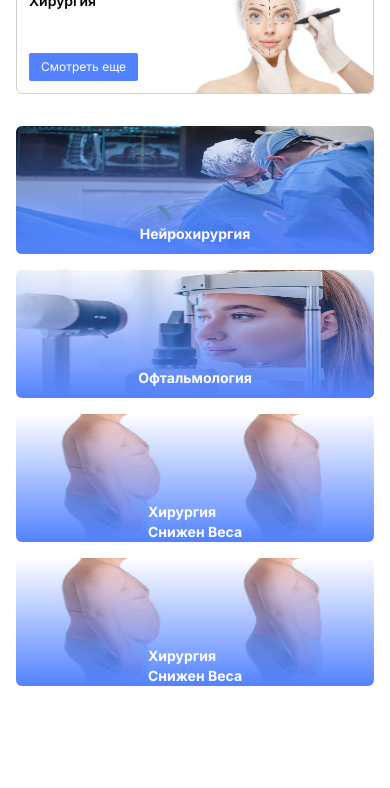
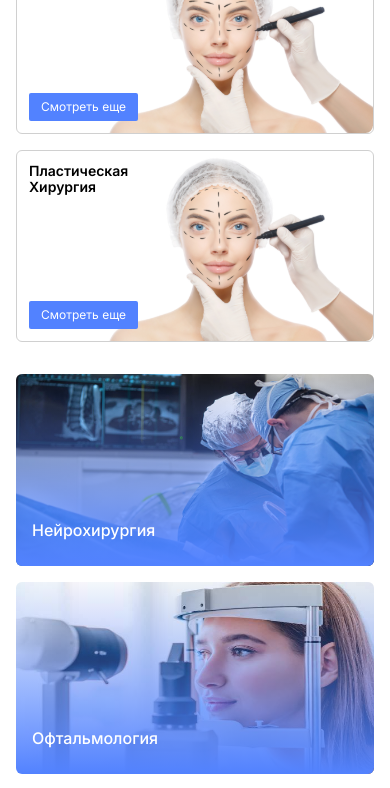
Before and after one commit to emilsultanov/112-med, a Next.js app: page / in a window 390 px wide. Shown: the part 1040-1828 px from the top of the page. Before the commit the page ends 1742 px from the top, so only its background shows below. Built offline with nearby package versions, Linux system fonts and the light colour scheme.

Commit message:
Make second type cars responsive

```diff
--- a/src/app/page.tsx
+++ b/src/app/page.tsx
@@ -84,9 +84,9 @@ export default function Home() {
 
 		<section className={'py-4'}>
 		  <div className="container">
-			 <div className={'gap-4 grid grid-cols-1 sm:grid-cols-2'}>
+			 <div className={'gap-4 grid grid-cols-1 xs:grid-cols-2 2xl:grid-cols-3'}>
 				<div>
-				  <div className={'border border-primary-gray-200 rounded-md flex justify-end relative sm:h-full'}>
+				  <div className={'border border-primary-gray-200 rounded-md flex justify-end relative h-48'}>
 					 <Image
 						priority
 						src={plasticSurgery}
@@ -100,7 +100,7 @@ export default function Home() {
 				  </div>
 				</div>
 				<div>
-				  <div className={'border border-primary-gray-200 rounded-md flex justify-end relative sm:h-full'}>
+				  <div className={'border border-primary-gray-200 rounded-md flex justify-end relative h-48'}>
 					 <Image
 						priority
 						src={plasticSurgery}
@@ -114,7 +114,7 @@ export default function Home() {
 				  </div>
 				</div>
 				<div>
-				  <div className={'border border-primary-gray-200 rounded-md flex justify-end relative sm:h-full'}>
+				  <div className={'border border-primary-gray-200 rounded-md flex justify-end relative h-48'}>
 					 <Image
 						priority
 						src={plasticSurgery}
@@ -128,7 +128,7 @@ export default function Home() {
 				  </div>
 				</div>
 				<div>
-				  <div className={'border border-primary-gray-200 rounded-md flex justify-end relative sm:h-full'}>
+				  <div className={'border border-primary-gray-200 rounded-md flex justify-end relative h-48'}>
 					 <Image
 						priority
 						src={plasticSurgery}
@@ -147,52 +147,52 @@ export default function Home() {
 
 		<section className={'py-4'}>
 		  <div className="container">
-			 <div className="gap-4 grid grid-cols-1 sm:grid-cols-2">
+			 <div className="gap-4 grid grid-cols-1 xs:grid-cols-2 lg:grid-cols-3">
 				<div>
-				  <div className={'h-32 w-full rounded-md relative overflow-hidden'}>
+				  <div className={'h-48 w-full rounded-md relative overflow-hidden'}>
 					 <Image
 						fill
 						src={neurosurgery}
 						alt={'neurosurgery'}
 					 />
-					 <div className={'absolute bg-gradient-blue-100 bg-no-repeat w-full h-full inset-0 flex z-10 items-end justify-center'}>
-						<h6 className={'text-white text-sm not-italic font-bold leading-10'}>Нейрохирургия</h6>
+					 <div className={'absolute bg-gradient-blue-100 bg-no-repeat w-full h-full inset-0 flex z-10 items-end justify-start p-4'}>
+						<h6 className={'text-white text-base not-italic font-medium leading-10 sm:text-lg'}>Нейрохирургия</h6>
 					 </div>
 				  </div>
 				</div>
 				<div>
-				  <div className={'h-32 w-full rounded-md relative overflow-hidden'}>
+				  <div className={'h-48 w-full rounded-md relative overflow-hidden'}>
 					 <Image
 						fill
 						src={ophthalmology}
 						alt={'neurosurgery'}
 					 />
-					 <div className={'absolute bg-gradient-blue-100 bg-no-repeat w-full h-full inset-0 flex z-10 items-end justify-center'}>
-						<h6 className={'text-white text-sm not-italic font-bold leading-10'}>Офтальмология</h6>
+					 <div className={'absolute bg-gradient-blue-100 bg-no-repeat w-full h-full inset-0 flex z-10 items-end justify-start p-4'}>
+						<h6 className={'text-white text-base not-italic font-medium leading-10 sm:text-lg'}>Офтальмология</h6>
 					 </div>
 				  </div>
 				</div>
 				<div>
-				  <div className={'h-32 w-full rounded-md relative overflow-hidden'}>
+				  <div className={'h-48 w-full rounded-md relative overflow-hidden'}>
 					 <Image
 						fill
 						src={surgeryWeightLoss}
 						alt={'neurosurgery'}
 					 />
-					 <div className={'absolute bg-gradient-blue-100 bg-no-repeat w-full h-full inset-0 flex z-10 items-end justify-center'}>
-						<h6 className={'text-white text-sm not-italic font-bold leading-5'}>Хирургия <br/> Снижен Веса</h6>
+					 <div className={'absolute bg-gradient-blue-100 bg-no-repeat w-full h-full inset-0 flex z-10 items-end justify-start p-4'}>
+						<h6 className={'text-white text-base not-italic font-medium leading-10 sm:text-lg'}>Хирургия Снижен Веса</h6>
 					 </div>
 				  </div>
 				</div>
 				<div>
-				  <div className={'h-32 w-full rounded-md relative overflow-hidden'}>
+				  <div className={'h-48 w-full rounded-md relative overflow-hidden'}>
 					 <Image
 						fill
 						src={surgeryWeightLoss}
 						alt={'neurosurgery'}
 					 />
-					 <div className={'absolute bg-gradient-blue-100 bg-no-repeat w-full h-full inset-0 flex z-10 items-end justify-center'}>
-						<h6 className={'text-white text-sm not-italic font-bold leading-5'}>Хирургия <br/> Снижен Веса</h6>
+					 <div className={'absolute bg-gradient-blue-100 bg-no-repeat w-full h-full inset-0 flex z-10 items-end justify-start p-4'}>
+						<h6 className={'text-white text-base not-italic font-medium leading-10 sm:text-lg'}>Хирургия Снижен Веса</h6>
 					 </div>
 				  </div>
 				</div>
--- a/tailwind.config.js
+++ b/tailwind.config.js
@@ -30,6 +30,14 @@ module.exports = {
       backgroundImage:{
         'gradient-blue-100': 'linear-gradient(180deg, rgba(82, 130, 255, 0.00) 0%, #5282FF 100%)'
       }
+    },
+    screens:{
+      'xs': '500px',
+      'sm': '640px',
+      'md': '768px',
+      'lg': '1024px',
+      'xl': '1280px',
+      '2xl': '1536px',
     }
   },
   plugins: [],
```
